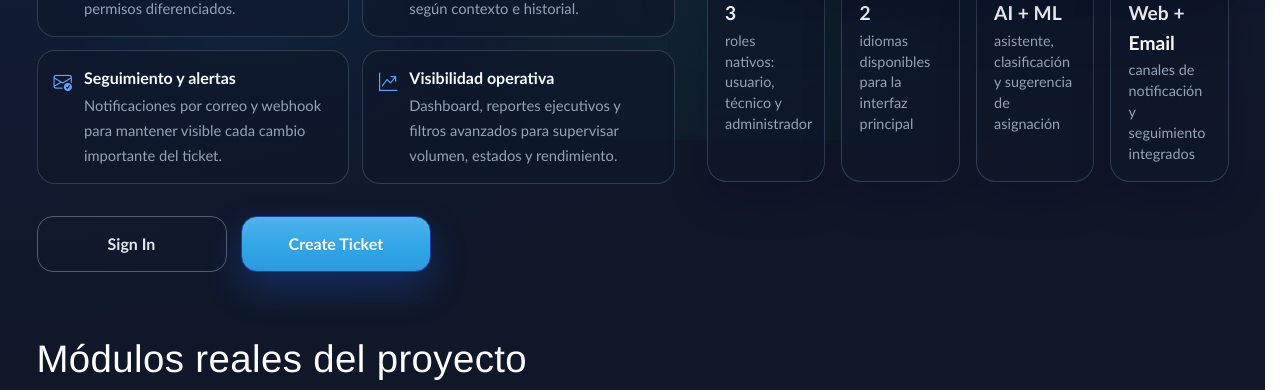
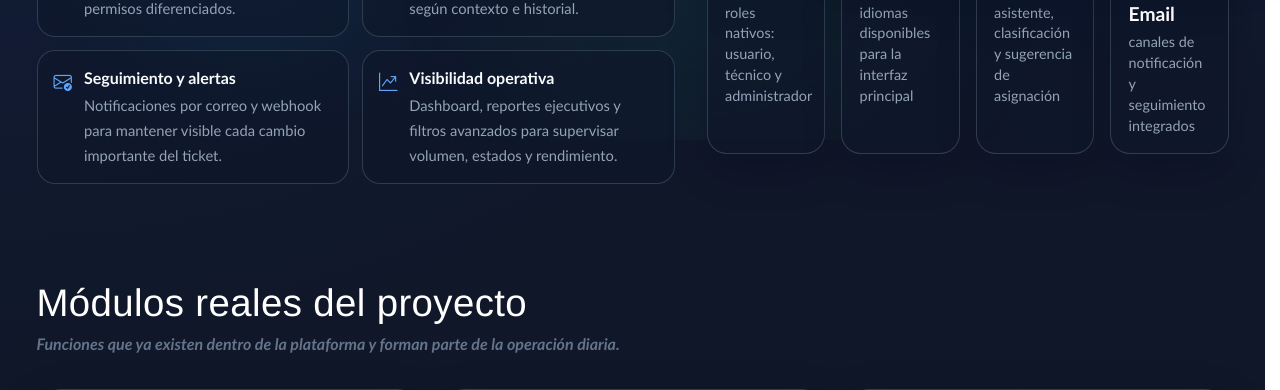
Before and after one commit to bryanzs1/sistema-soporte-tecnico, a Flask app: page / in a window 1280 px wide. Shown: the part 821-1211 px from the top of the page. Run offline with Flask 3, Linux system fonts and the light colour scheme; some libraries are stand-ins or nearby versions.

Commit message:
Quita botones de acceso rapido en bienvenida

```diff
--- a/app/templates/index.html
+++ b/app/templates/index.html
@@ -598,15 +598,6 @@
           </div>
         </div>
 
-        <div class="hero-actions">
-          {% if current_user.is_authenticated %}
-            <a href="{{ url_for('tickets.list_tickets') }}" class="btn btn-outline-light">{{ _('View Tickets') }}</a>
-            <a href="{{ url_for('tickets.create_ticket') }}" class="btn btn-primary text-white">{{ _('Create Ticket') }}</a>
-          {% else %}
-            <a href="#loginModal" class="btn btn-outline-light" data-bs-toggle="modal" data-bs-target="#loginModal">{{ _('Sign In') }}</a>
-            <a href="#loginModal" class="btn btn-primary text-white" data-bs-toggle="modal" data-bs-target="#loginModal">{{ _('Create Ticket') }}</a>
-          {% endif %}
-        </div>
       </div>
 
       <div class="hero-visual">
```
